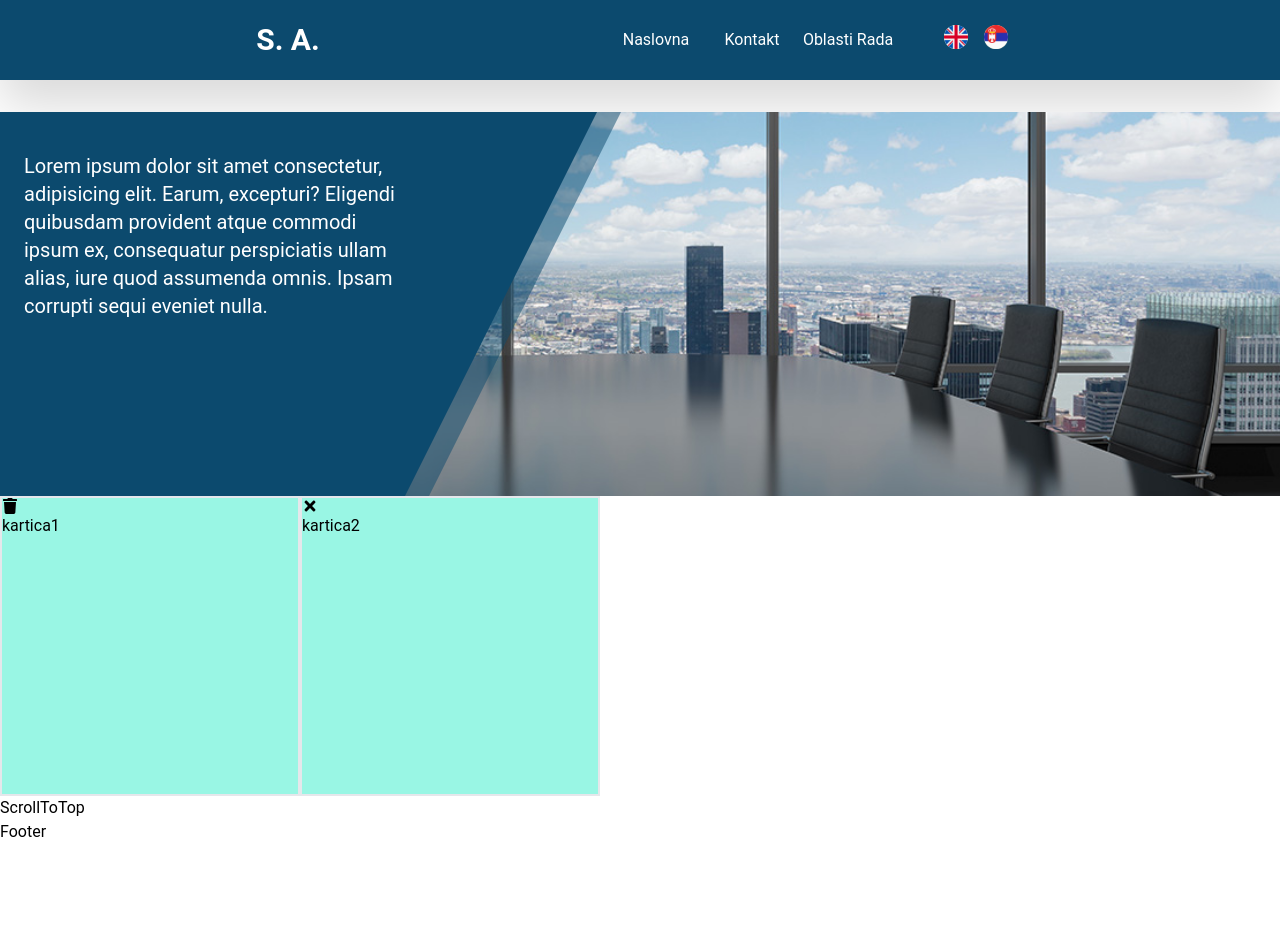
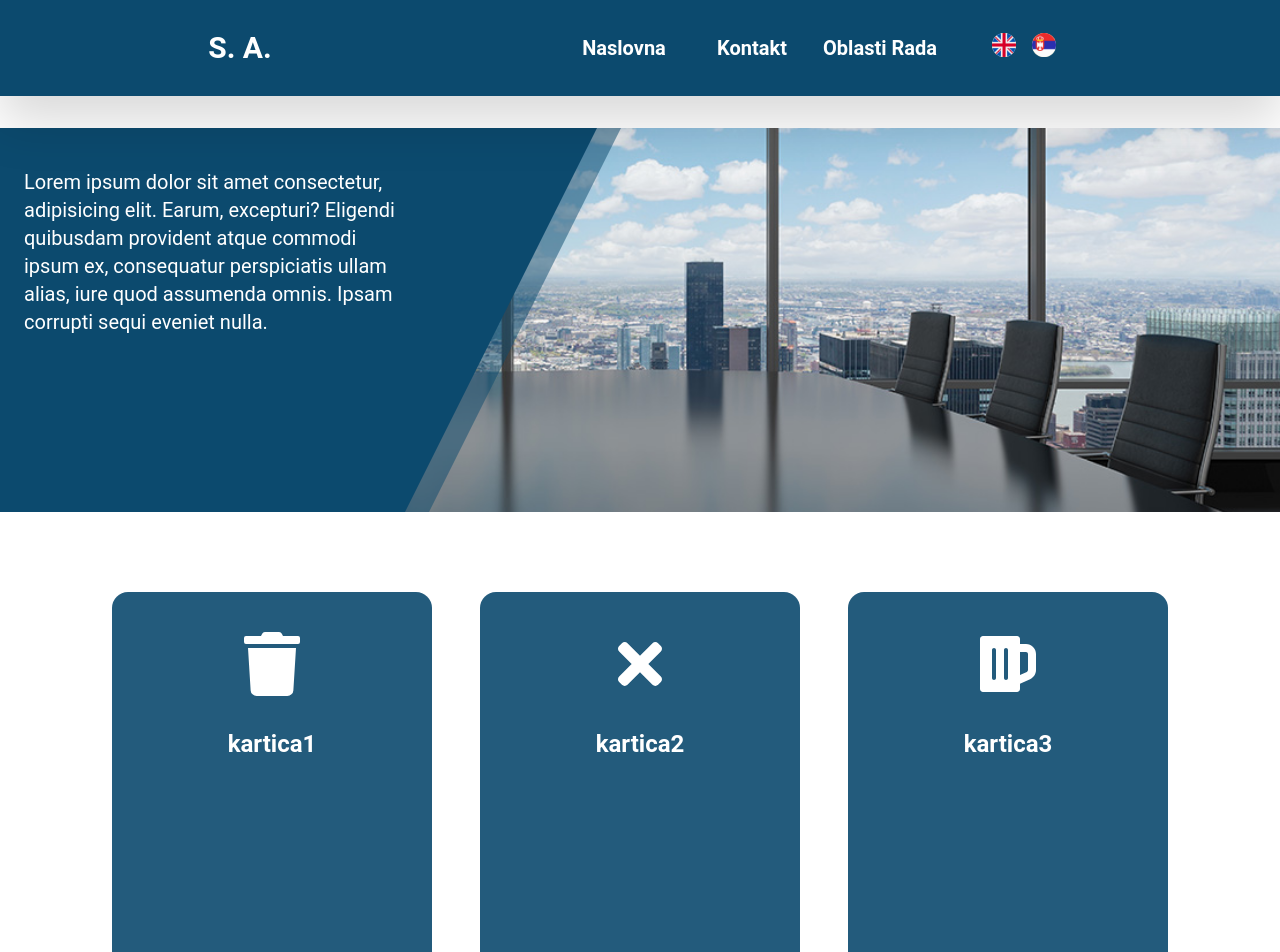
Before and after one commit to TatsuKenshi/akerman-law-firm-site, a React (Create React App) app: page /workareas in a window 1280 px wide. Shown: the top 952 px of the page. Before the commit the page ends 844 px from the top, so only its background shows below. Built offline with nearby package versions, Linux system fonts and the light colour scheme; what i18next-xhr-backend would draw is missing.

Commit message:
complete flip card mockups

```diff
--- a/src/components/FlipCard.tsx
+++ b/src/components/FlipCard.tsx
@@ -6,15 +6,19 @@ const FlipCard = (item: CardItemType) => {
   const { engTitle, serTitle, engContent, serContent, icon: Icon } = item;
 
   return (
-    <div className="w-[300px] h-[300px] bg-transparent cursor-pointer group [perspective:1000px]">
+    <div className="w-[320px] h-[380px] bg-transparent cursor-pointer group [perspective:1000px] mx-2 mb-12 text-white">
       <div className="relative w-full h-full duration-1000 [transform-style:preserve-3d] group-hover:[transform:rotateY(180deg)] [backface-visibility:hidden]">
-        <div className="absolute border-2 w-full h-full bg-teal-200">
-          <Icon />
-          <h4>{language === "en" ? engTitle : serTitle}</h4>
+        <div className="absolute p-2 w-full h-full rounded-2xl bg-sky-900 bg-opacity-90 text-center">
+          <Icon className="mx-auto my-8 h-16 w-16 " />
+          <h4 className="text-2xl font-bold">
+            {language === "en" ? engTitle : serTitle}
+          </h4>
         </div>
-        <div className="absolute border-2 [transform:rotateY(180deg)] w-full h-full bg-pink-200 [backface-visibility:hidden]">
-          <Icon />
-          <h4>{language === "en" ? engContent : serContent}</h4>
+        <div className="absolute p-2 text-center [transform:rotateY(180deg)] w-full h-full bg-sky-900 bg-opacity-90 [backface-visibility:hidden] rounded-2xl">
+          <Icon className="mx-auto my-8 h-16 w-16 " />
+          <p className="text-2xl font-bold">
+            {language === "en" ? engContent : serContent}
+          </p>
         </div>
         <div></div>
       </div>
--- a/src/components/Navbar.tsx
+++ b/src/components/Navbar.tsx
@@ -22,7 +22,7 @@ const Navbar = ({ t }: any) => {
   console.log(sidebarStatus);
 
   return (
-    <nav className="sticky top-0 flex items-between lg:items-center h-20 w-full bg-sky-900 drop-shadow-2xl">
+    <nav className="z-50 sticky top-0 flex items-between lg:items-center h-24 w-full bg-sky-900 drop-shadow-2xl">
       {/* content main section */}
       <section className="hidden lg:flex text-white items-center h-full mx-auto">
         {/* logo div */}
@@ -34,31 +34,31 @@ const Navbar = ({ t }: any) => {
 
         {/* navlinks section */}
         <section className="flex h-full items-center">
-          <div className="w-24 group flex-col text-center my-auto">
+          <div className="w-32 group flex-col text-center my-auto">
             <div className="h-[2px] w-full bg-transparent group-hover:bg-white"></div>
             <div className="w-full py-2 px-auto">
               <NavLink to="/" className="hover:text-yellow-100">
-                <span className="text-md font bold">{t("Home")}</span>
+                <span className="text-xl font-bold">{t("Home")}</span>
               </NavLink>
             </div>
             <div className="h-[2px] w-full bg-transparent group-hover:bg-white"></div>
           </div>
 
-          <div className="w-24 group flex-col place-content-between text-center">
+          <div className="w-32 group flex-col place-content-between text-center">
             <div className="h-[2px] w-full bg-transparent group-hover:bg-white"></div>
             <div className="w-full py-2 px-auto">
               <NavLink to="/contact" className="hover:text-yellow-100">
-                <span className="text-md font bold">{t("Contact")}</span>
+                <span className="text-xl font-bold">{t("Contact")}</span>
               </NavLink>
             </div>
             <div className="h-[2px] w-full bg-transparent group-hover:bg-white"></div>
           </div>
 
-          <div className="w-24 group flex-col place-content-between text-center">
+          <div className="w-32 group flex-col place-content-between text-center">
             <div className="h-[2px] w-full bg-transparent group-hover:bg-white"></div>
             <div className="w-full py-2 px-auto">
               <NavLink to="/workareas" className="hover:text-yellow-100">
-                <span className="text-md font bold">{t("WorkAreas")}</span>
+                <span className="text-xl font-bold">{t("WorkAreas")}</span>
               </NavLink>
             </div>
             <div className="h-[2px] w-full bg-transparent group-hover:bg-white"></div>
@@ -91,7 +91,7 @@ const Navbar = ({ t }: any) => {
       {/* small screen content section */}
       {/*  */}
 
-      <section className="flex lg:hidden text-white items-center justify-between px-8 h-full w-full">
+      <section className="flex lg:hidden text-white items-center justify-between px-8 h-full w-full bg-sky-900">
         {/* logo div */}
         <div className="w-16 text-center">
           <NavLink to="/">
--- a/src/components/PageHero.tsx
+++ b/src/components/PageHero.tsx
@@ -5,7 +5,7 @@ const PageHero = () => {
   return (
     <div className="relative h-96 mt-8 overflow-hidden bg-sky-900 bg-opacity-50">
       <div className="absolute z-30 flex w-full h-full">
-        <div className="relative z-30 w-4/6 md:w-3/6 lg:w-2/6 px-6 py-8 text-white md:py-10 md:w-1/2">
+        <div className="relative z-30 w-4/6 md:w-3/6 lg:w-2/6 px-6 py-4 text-white md:py-10 md:w-1/2">
           <h2 className="text-md md:text-lg lg:text-xl">
             Lorem ipsum dolor sit amet consectetur, adipisicing elit. Earum,
             excepturi? Eligendi quibusdam provident atque commodi ipsum ex,
--- a/src/components/Sidebar.tsx
+++ b/src/components/Sidebar.tsx
@@ -28,7 +28,7 @@ const Sidebar = ({ t }: any) => {
       } ease-in-out duration-1000`}
     >
       {/* logo and toggle button section */}
-      <section className="flex justify-between items-center px-8 h-20 bg-sky-900">
+      <section className="flex justify-between items-center px-8 h-24 bg-sky-900">
         <div>
           <NavLink to="/">
             <span className="text-3xl font-bold">S. A.</span>
--- a/src/content/content.ts
+++ b/src/content/content.ts
@@ -1,4 +1,4 @@
-import { FaTrash, FaTimes } from "react-icons/fa";
+import { FaTrash, FaTimes, FaBeer } from "react-icons/fa";
 import { CardItemType } from "./types";
 
 export const cardItems: CardItemType[] = [
@@ -10,7 +10,7 @@ export const cardItems: CardItemType[] = [
     engContent:
       "This is card number 2. It is a mockup for the area of work card 1, which will replace it at some point. End of the description",
     serContent:
-      "Ovo je kartica broj 1. Ova kartica je mokap za oblast rada karticu 1, koja ce je i zameniti. Kraj opisa.",
+      "Ovo je kartica broj 1. Ovakva kartica je mokap za oblast rada karticu 1, koja ce je i zameniti. Kraj opisa.",
   },
   {
     id: 1,
@@ -20,6 +20,68 @@ export const cardItems: CardItemType[] = [
     engContent:
       "This is card number 2. It is a mockup for the area of work card 2, which will replace it at some point. End of the description",
     serContent:
-      "Ovo je kartica broj 2. Ova kartica je mokap za oblast rada karticu 2, koja ce je i zameniti. Kraj opisa.",
+      "Ovo je kartica broj 2. Ovakva kartica je mokap za oblast rada karticu 2, koja ce je i zameniti. Kraj opisa.",
+  },
+  {
+    id: 2,
+    icon: FaBeer,
+    engTitle: "card3",
+    serTitle: "kartica3",
+    engContent:
+      "This is card number 3. It is a mockup for the area of work card 3, which will replace it at some point. End of the description",
+    serContent:
+      "Ovo je kartica broj 3. Ovakva kartica je mokap za oblast rada karticu 3, koja ce je i zameniti. Kraj opisa.",
+  },
+  {
+    id: 3,
+    icon: FaTrash,
+    engTitle: "card1",
+    serTitle: "kartica1",
+    engContent:
+      "This is card number 2. It is a mockup for the area of work card 1, which will replace it at some point. End of the description",
+    serContent:
+      "Ovo je kartica broj 1. Ovakva kartica je mokap za oblast rada karticu 1, koja ce je i zameniti. Kraj opisa.",
+  },
+  {
+    id: 4,
+    icon: FaTimes,
+    engTitle: "card2",
+    serTitle: "kartica2",
+    engContent:
+      "This is card number 2. It is a mockup for the area of work card 2, which will replace it at some point. End of the description",
+    serContent:
+      "Ovo je kartica broj 2. Ovakva kartica je mokap za oblast rada karticu 2, koja ce je i zameniti. Kraj opisa.",
+  },
+  {
+    id: 5,
+    icon: FaBeer,
+    engTitle: "card3",
+    serTitle: "kartica3",
+    engContent:
+      "This is card number 3. It is a mockup for the area of work card 3, which will replace it at some point. End of the description",
+    serContent:
+      "Ovo je kartica broj 3. Ovakva kartica je mokap za oblast rada karticu 3, koja ce je i zameniti. Kraj opisa.",
+  },
+  {
+    id: 6,
+    icon: FaBeer,
+    engTitle: "card3",
+    serTitle: "kartica3",
+    engContent:
+      "This is card number 3. It is a mockup for the area of work card 3, which will replace it at some point. End of the description",
+    serContent:
+      "Ovo je kartica broj 3. Ovakva kartica je mokap za oblast rada karticu 3, koja ce je i zameniti. Kraj opisa.",
+  },
+  {
+    id: 7,
+    icon: FaBeer,
+    engTitle: "card3",
+    serTitle: "kartica3",
+    engContent:
+      "This is card number 3. It is a mockup for the area of work card 3, which will replace it at some point. End of the description",
+    serContent:
+      "Ovo je kartica broj 3. Ovakva kartica je mokap za oblast rada karticu 3, koja ce je i zameniti. Kraj opisa.",
   },
 ];
+
+export const bannerContent = [];
--- a/src/pages/WorkAreas.tsx
+++ b/src/pages/WorkAreas.tsx
@@ -5,16 +5,18 @@ import React from "react";
 
 const PageHero = React.lazy(() => import("../components/PageHero"));
 
-const WorkAreas = (t: any) => {
+const WorkAreas = ({ t }: any) => {
   return (
     <main>
       <PageHero />
 
-      <div className="flex">
-        {cardItems.map((item) => {
-          return <FlipCard key={item.id} {...item} />;
-        })}
-      </div>
+      <section className="pt-4 mt-8">
+        <div className="flex max-w-[1200px] mx-auto justify-evenly flex-wrap mt-4 px-8 pt-4">
+          {cardItems.map((item) => {
+            return <FlipCard key={item.id} {...item} />;
+          })}
+        </div>
+      </section>
     </main>
   );
 };
```
